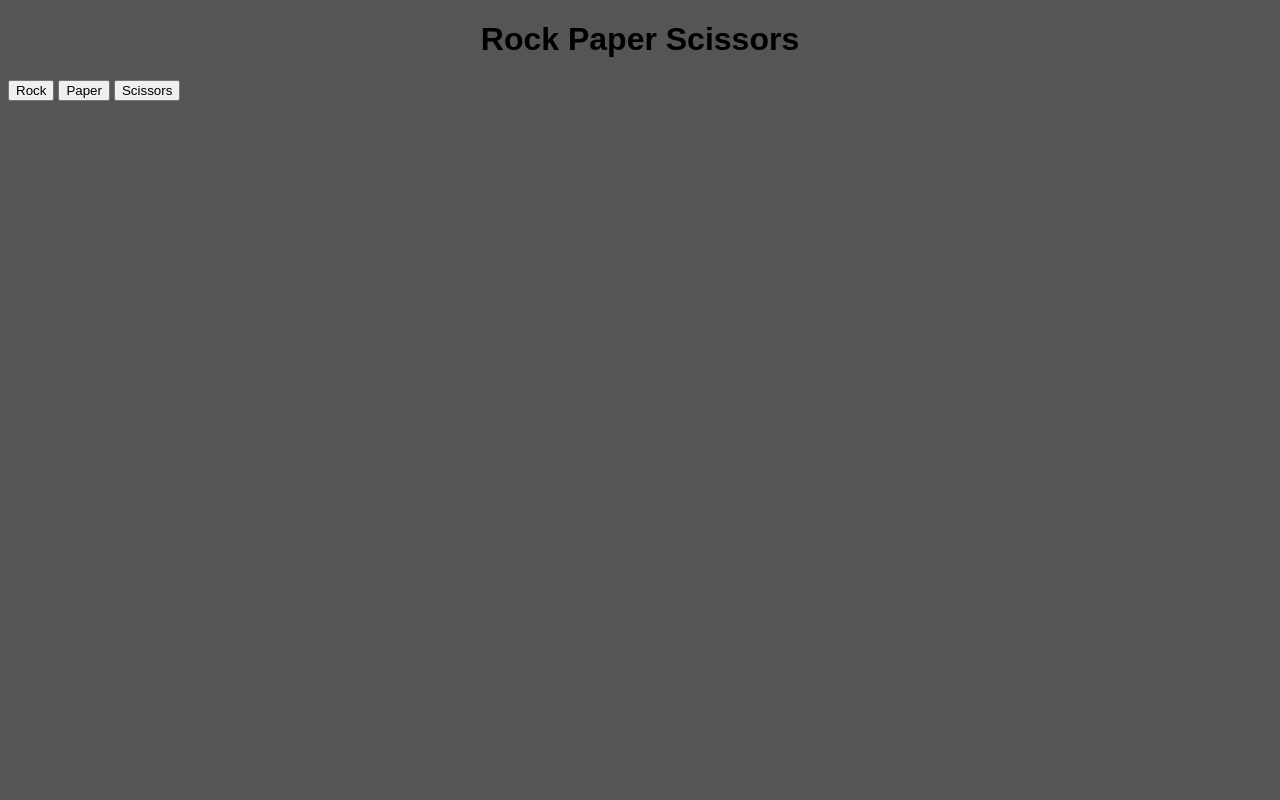
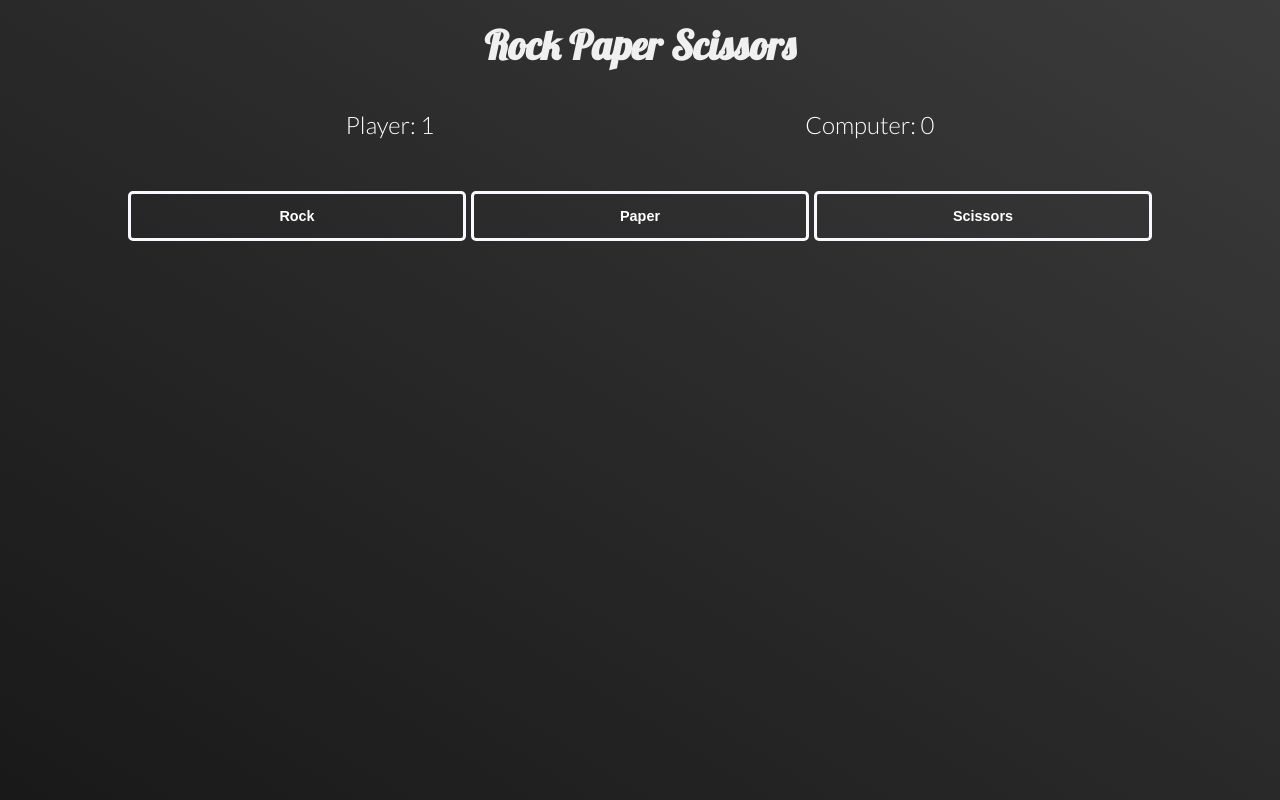
Before and after one commit to eligijuslinkevicius/rock-paper-scissors-theodinproject, a plain HTML site: page index.html in a window 1280 px wide. Both pictures are taken after a click on the button "Rock". Drawn offline with Linux system fonts and the light colour scheme.

Commit message:
Added styles.css

```diff
--- a/index.html
+++ b/index.html
@@ -3,13 +3,29 @@
   <head>
     <meta charset="UTF-8" />
     <meta name="viewport" content="width=device-width, initial=1.0" />
+    <link rel="preconnect" href="https://fonts.googleapis.com" />
+    <link rel="preconnect" href="https://fonts.gstatic.com" crossorigin />
+    <link href="https://fonts.googleapis.com/css2?family=Lato:wght@300;700&family=Lobster&display=swap" rel="stylesheet" />
+    <link rel="stylesheet" href="./styles.css" />
     <title>Rock Paper Scissors</title>
   </head>
-  <body style="background-color: #555">
-    <h1 style="font-family: sans-serif; text-align: center">Rock Paper Scissors</h1>
-    <button type="button" id="rock-button">Rock</button>
-    <button type="button" id="paper-button">Paper</button>
-    <button type="button" id="scissors-button">Scissors</button>
+  <body>
+    <h1>Rock Paper Scissors</h1>
+
+    <div id="results-container">
+      <section id="player-results">Player: 0</section>
+      <section id="computer-results">Computer: 0</section>
+    </div>
+
+    <section id="tie"></section>
+
+    <div id="buttons">
+      <button type="button" id="rock-button">Rock</button>
+      <button type="button" id="paper-button">Paper</button>
+      <button type="button" id="scissors-button">Scissors</button>
+    </div>
+
+    <span id="results"></span>
 
     <script src="./scripts.js"></script>
   </body>
--- a/scripts.js
+++ b/scripts.js
@@ -1,3 +1,6 @@
+let playerCount = 0;
+let computerCount = 0;
+
 function getComputerChoice() {
     const randomNumberFromZeroToTwo = Math.floor(Math.random() * 3);
     return ["Rock", "Paper", "Scissors"][randomNumberFromZeroToTwo];
@@ -22,16 +25,51 @@ function game() {
     const scissorsButton = document.getElementById("scissors-button");
 
     rockButton.onclick = function() {
-        playRound("rock", getComputerChoice());
+        updateResults(playRound("rock", getComputerChoice()));
     }
 
     paperButton.onclick = function() {
-        playRound("paper", getComputerChoice());
+        updateResults(playRound("paper", getComputerChoice()));
     }
 
     scissorsButton.onclick = function() {
-        playRound("scissors", getComputerChoice());
+        updateResults(playRound("scissors", getComputerChoice()));
     }
+}
+let player = 0;
+let computer = 0;
+function updateResults(result) {
+    const playerResults = document.getElementById("player-results");
+    const computerResults = document.getElementById("computer-results");
+    const results = document.getElementById("results");
+    const tieStatus = document.getElementById("tie");
+
+    switch (result) {
+        case "Player wins!":
+            player += 1;
+            playerResults.innerHTML = `Player: ${player}`;
+            tieStatus.innerHTML = "";
+            break;
+        case "Computer wins!":
+            computer += 1;
+            computerResults.innerHTML = `Computer: ${computer}`;
+            tieStatus.innerHTML = "";
+            break;
+        case "Tie! Try again.":
+            tieStatus.innerHTML = "Tie! Try again."
+            break;
+    }
+
+    if (player === 5) {
+        player = 0;
+        computer = 0;
+        results.innerHTML = "Player won!"
+    } else if (computer === 5) {
+        player = 0;
+        computer = 0;
+        results.innerHTML = "Computer won!"
+    }
+
 }
 
 game();
--- /dev/null
+++ b/styles.css
@@ -0,0 +1,90 @@
+* {
+    margin: 0 auto;
+    padding: 0;
+}
+
+html {
+    width: 100vw;
+    height: 100vh;
+    background-image: linear-gradient(to right top, #191919, #212121, #292929, #323232, #3b3b3b);
+    font-size: 16px;
+}
+
+h1 {
+    font-size: 2.5rem;
+    text-align: center;
+    color: rgb(240, 240, 240);
+    font-family: "Lobster", Verdana, sans-serif;
+    padding-top: 0.5em;
+    padding-bottom: 1em;
+}
+
+#results-container {
+    display: flex;
+    justify-content: space-between;
+    align-items: center;
+    width: 75vw;
+    margin: 0 auto;
+}
+
+#player-results,
+#computer-results {
+    color: #fff;
+    font-family: "Lato", serif;
+    font-size: 1.5rem;
+    font-weight: 400;
+    padding-bottom: 3rem;
+    justify-content: space-between;
+    align-items: center;
+}
+
+#tie {
+    text-align: center;
+    color: white;
+    font-size: 1rem;
+    font-weight: 700;
+    font-family: "Lato", serif;
+    margin: auto;
+    padding-top: 2px;
+    padding-bottom: 2px;
+}
+
+#buttons {
+    width: 80vw;
+    display: flex;
+    gap: 5px;
+}
+
+button {
+    display: flex;
+    flex: 1;
+    justify-content: center;
+    align-items: center;
+    height: 50px;
+    margin: auto;
+    border-radius: 5px;
+    border: 3px solid ghostwhite;
+    font-style: "Lato", serif;
+    font-size: 0.9em;
+    font-weight: 700;
+    background-color: transparent;
+    color: white;
+    transition: ease-in-out 200ms;
+}
+
+button:hover {
+    background-color: #fff;
+    color: black;
+}
+
+#results {
+    display: flex;
+    justify-content: center;
+    align-items: center;
+    font-style: "Lato", serif;
+    font-size: 1.5rem;
+    font-weight: 700;
+    color: white;
+    text-align: center;
+    padding: 2em;
+}
```
